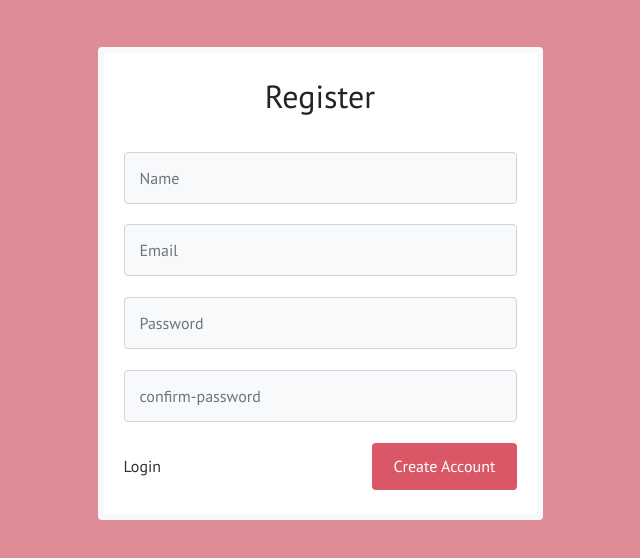
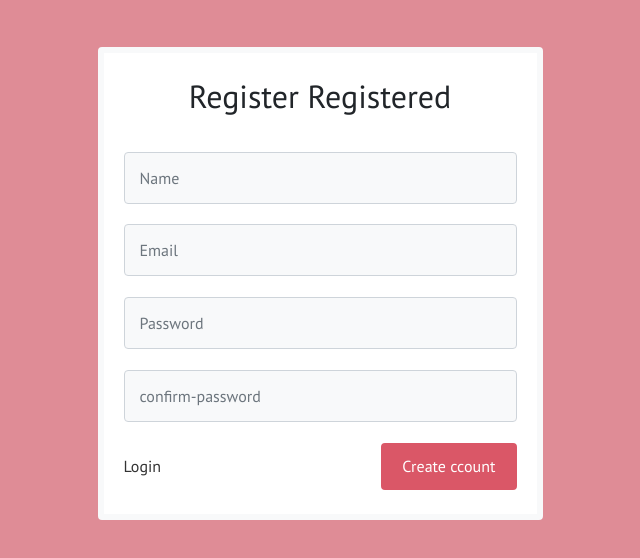
Before and after one commit to omsai11/Money_cal, a website with bundled scripts: page index.html in a window 1280 px wide. Shown: the whole page, without its empty margins (320-960 px from the left). Built offline with nearby package versions, Linux system fonts and the light colour scheme.

Commit message:
Update index.html

```diff
--- a/index.html
+++ b/index.html
@@ -17,7 +17,7 @@
         <div class="row justify-content-center">
         <div class="col-md-5">
          <div class="card">
-           <h2 class="card-title text-center">Register </h2>
+           <h2 class="card-title text-center">Register Registered</h2>
             <div class="card-body py-md-4">
              <form _lpchecked="1" onsubmit="signup(event)">
                 <div class="form-group">
@@ -36,7 +36,7 @@
          </div>
          <div class="d-flex flex-row align-items-center justify-content-between">
             <a href="login.html">Login</a>
-                                      <button id="sinupinp" class="btn btn-primary">Create Account</button>
+                                      <button id="sinupinp" class="btn btn-primary">Create ccount</button>
                 </div>
              </form>
            </div>
```
